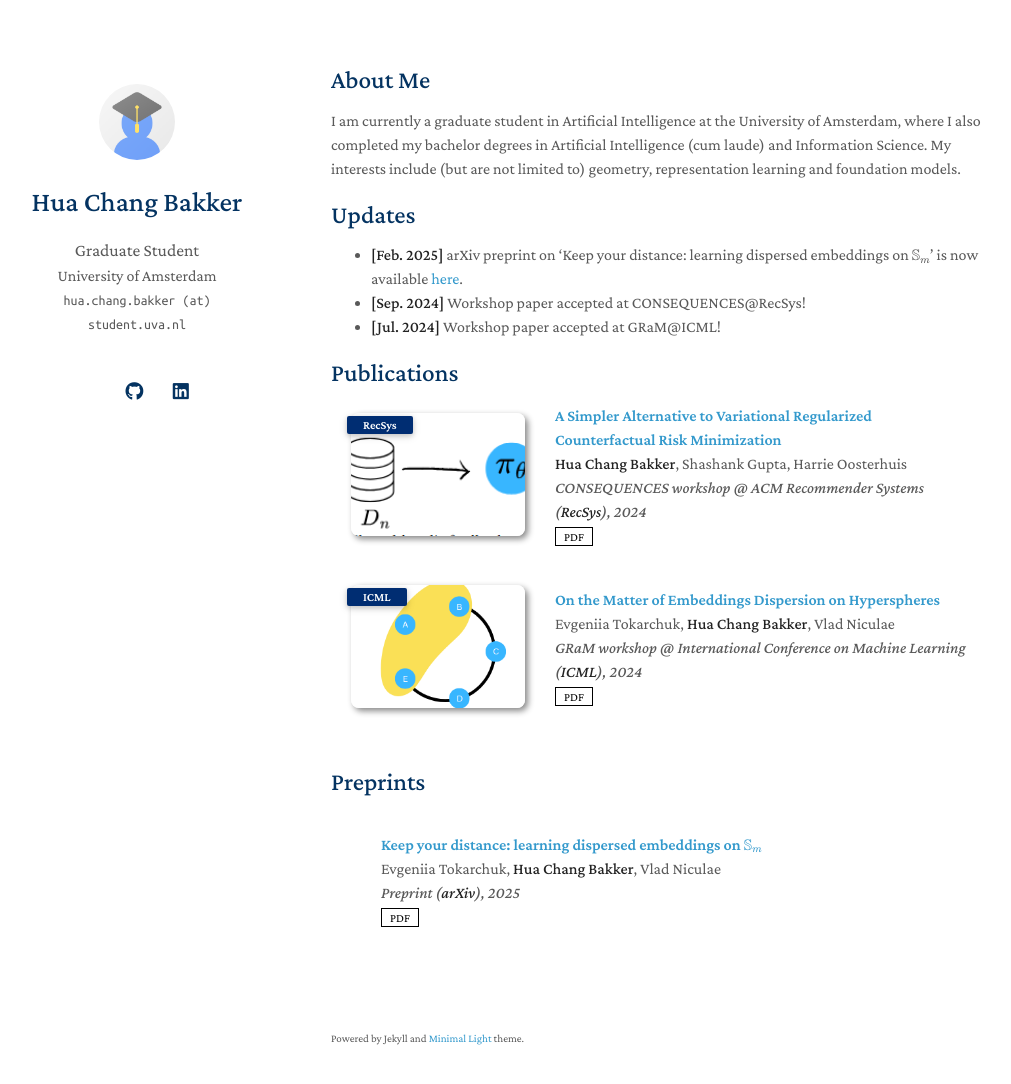
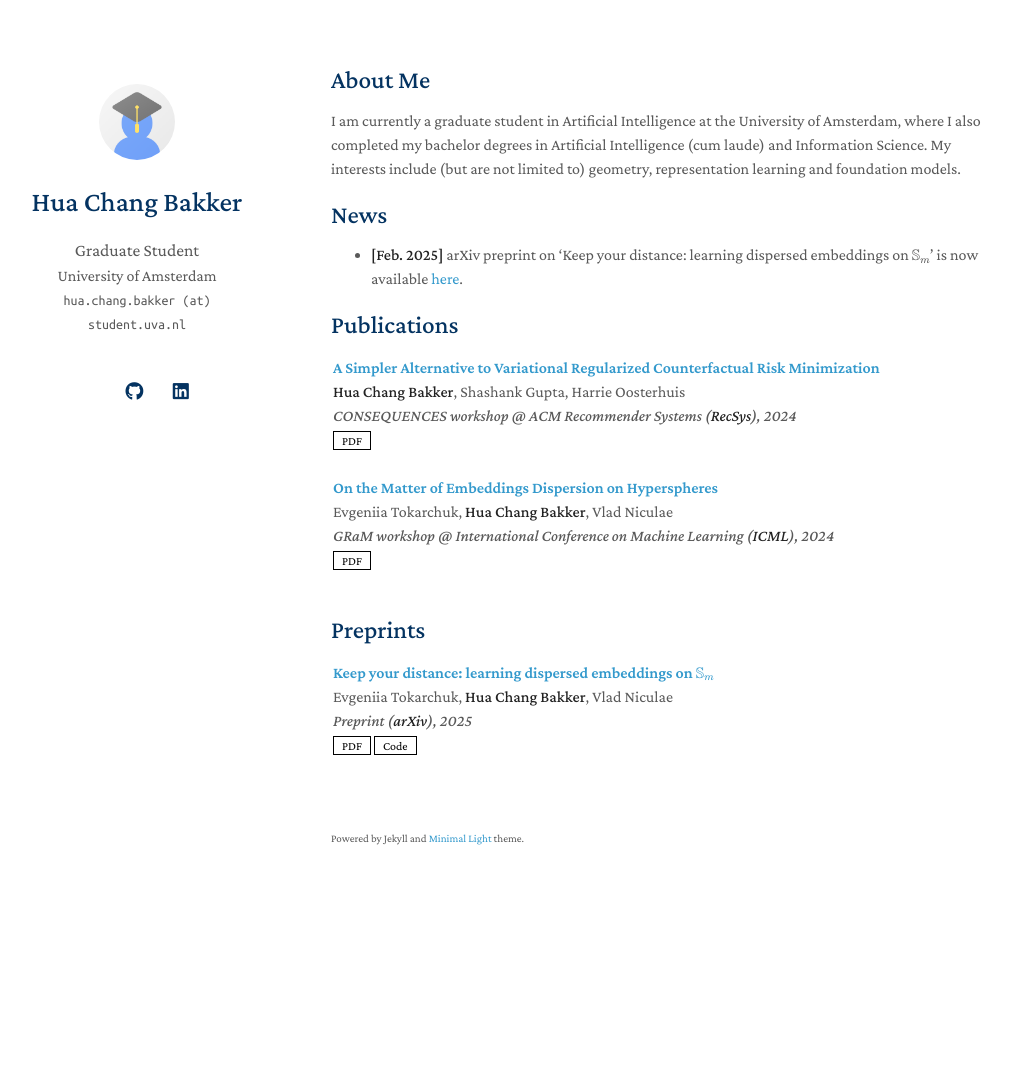
Before and after one commit to huachangb/huachangb.github.io, a Jekyll site: the page built from index.md, in a window 1280 px wide and 1119 px high. Shown: the top 1084 px of the window, without its empty margins (139-1150 px from the left). Built offline with Jekyll 4.4.1, drawn with Linux system fonts in a browser that asks for light colours; a style sheet for code colours, icons or effects is not loaded.

Commit message:
simplify layout by removing pictures

```diff
--- a/_config.yml
+++ b/_config.yml
@@ -11,7 +11,6 @@ description: Academic personal homepage of Hua Chang Bakker..
 canonical: https://minimal-light-theme.yliu.me/
 
 # Links
-# If you don't need one of them, you may delete the corresponding line.
 google_scholar: https://scholar.google.com/citations?user=cxOetXkAAAAJ
 # cv_link: assets/files/curriculum_vitae.pdf
 github_link: https://github.com/huachangb
--- a/_data/publications.yml
+++ b/_data/publications.yml
@@ -7,7 +7,6 @@ main:
     workshop: CONSEQUENCES
     year: 2024
     pdf: https://doi.org/10.48550/arXiv.2409.09819
-    image: ./assets/img/consequences_recsys.png
 
   - title: "On the Matter of Embeddings Dispersion on Hyperspheres"
     authors: Evgeniia Tokarchuk, <strong>Hua Chang Bakker</strong>, Vlad Niculae
@@ -16,7 +15,6 @@ main:
     workshop: GRaM
     year: 2024
     pdf: https://openreview.net/pdf?id=yh4IjSjAhQ
-    image: ./assets/img/ledoh_icml_gram.png
 
 
 preprint:
@@ -27,3 +25,4 @@ preprint:
     conference: Preprint
     year: 2025
     pdf: https://arxiv.org/abs/2502.08231
+    code: https://github.com/ltl-uva/ledoh-torch
--- a/_includes/publication_list.html
+++ b/_includes/publication_list.html
@@ -6,15 +6,7 @@
 {% for link in include.items %}
 <li>
 <div class="pub-row">
-  <div class="col-sm-3 abbr" style="position: relative;padding: 0 15px;">
-    {% if link.image %}
-    <img src="{{ link.image }}" class="teaser img-fluid z-depth-1" style="width=100;height=40%">
-    {% if link.conference_short %}
-    <abbr class="badge">{{ link.conference_short }}</abbr>
-    {% endif %}
-    {% endif %}
-  </div>
-  <div class="col-sm-9" style="position: relative;padding: 0 15px 0 20px;">
+  <div class="col-sm-9" style="position: relative;padding: 0 15px 0 2px;">
     <div class="title"><a href="{{ link.pdf }}">{{ link.title }}</a></div>
     <div class="author">{{ link.authors }}</div>
     <div class="periodical">
--- a/assets/css/publications.css
+++ b/assets/css/publications.css
@@ -38,7 +38,7 @@ blockquote { background: var(--global-bg-color); border-left: 2px solid var(--gl
 
 .publications ol.bibliography { list-style: none; padding: 0; margin-top: 0; }
 
-.publications ol.bibliography li { min-height: 110px; margin-bottom: 0.5rem; }
+.publications ol.bibliography li { min-height: 0px; margin-bottom: 0rem; }
 
 .publications ol.bibliography li .abbr { height: 8rem; margin-bottom: 0.5rem; }
 
--- a/index.md
+++ b/index.md
@@ -8,10 +8,8 @@ I am currently a graduate student in Artificial Intelligence at the University o
 My interests include (but are not limited to) geometry, representation learning and foundation models.
 
 
-## Updates
+## News
 - **[Feb. 2025]** arXiv preprint on 'Keep your distance: learning dispersed embeddings on \\(\mathbb{S}_m\\)' is now available [here](https://arxiv.org/abs/2502.08231).
-- **[Sep. 2024]** Workshop paper accepted at CONSEQUENCES@RecSys!
-- **[Jul. 2024]** Workshop paper accepted at GRaM@ICML!
 
 {% include_relative _includes/publications.md %}
 
```
Also changed, not shown: assets/img/consequences_recsys.png (deleted), assets/img/ledoh_icml_gram.png (deleted), 1 other file.
